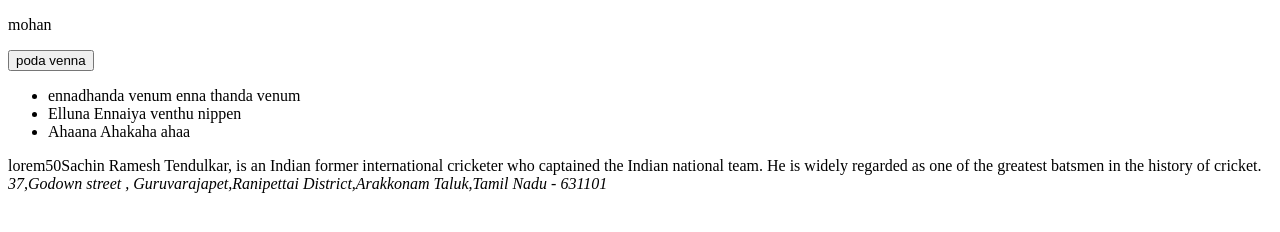
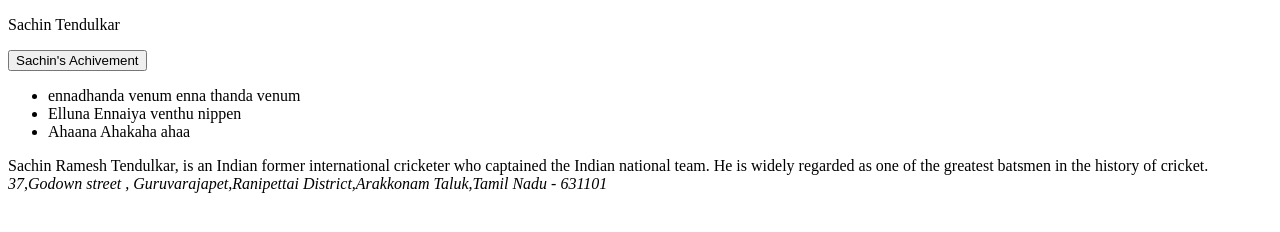
Before and after one commit to Mohan-Paranthaman/samplerepo, a plain HTML site: page index.html in a window 1280 px wide. Drawn offline with Linux system fonts and the light colour scheme.

Commit message:
added multiple lines so that everything will work perfectly

```diff
--- a/index.html
+++ b/index.html
@@ -3,11 +3,11 @@
 <head>
     <meta charset="UTF-8">
     <meta name="viewport" content="width=device-width, initial-scale=1.0">
-    <title>Document</title>
+    <title>Sachin's Wiki</title>
 </head>
 <body>
-    <p>mohan</p>
-    <button>poda venna</button>
+    <p>Sachin Tendulkar</p>
+    <button>Sachin's Achivement</button>
     <div>
         <ul>
             <li>ennadhanda venum enna thanda venum</li>
@@ -16,7 +16,7 @@
         </ul>
     </div>
 
-    <spam>lorem50Sachin Ramesh Tendulkar, is an Indian former international cricketer who captained the Indian national team. He is widely regarded as one of the greatest batsmen in the history of cricket. </spam>
+    <spam>Sachin Ramesh Tendulkar, is an Indian former international cricketer who captained the Indian national team. He is widely regarded as one of the greatest batsmen in the history of cricket. </spam>
     <br>
     <address>37,Godown street , Guruvarajapet,Ranipettai District,Arakkonam Taluk,Tamil Nadu - 631101</address>
     <img href="https://timesofindia.indiatimes.com/sports/cricket/web-stories/ms-dhoni-sachin-tendulkar-dwayne-bravo-dazzle-at-mela-rouge-anant-ambani-radhika-merchant-pre-wedding-jamnagar/photostory/108177974.cms" target="_blank">
```
